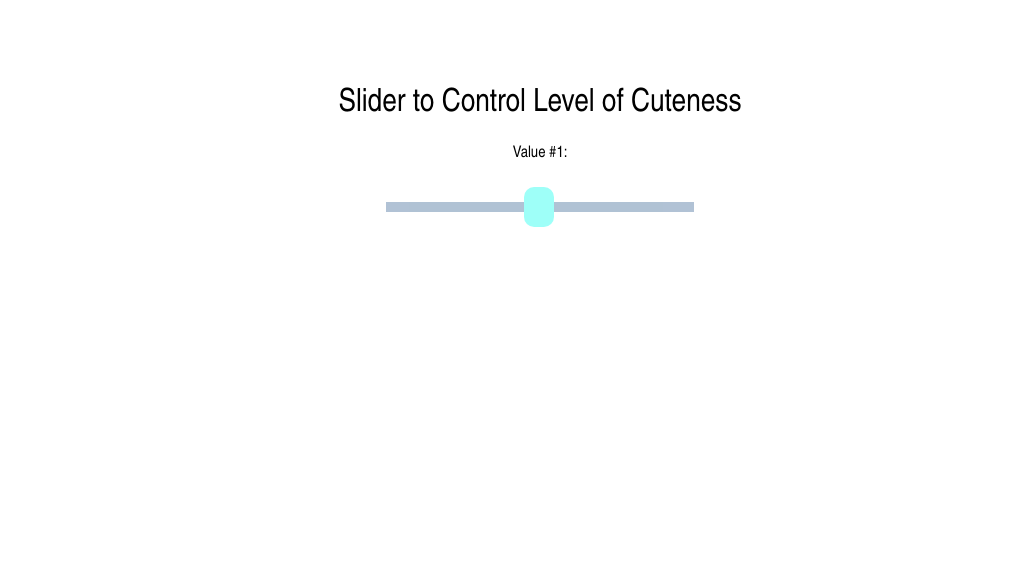
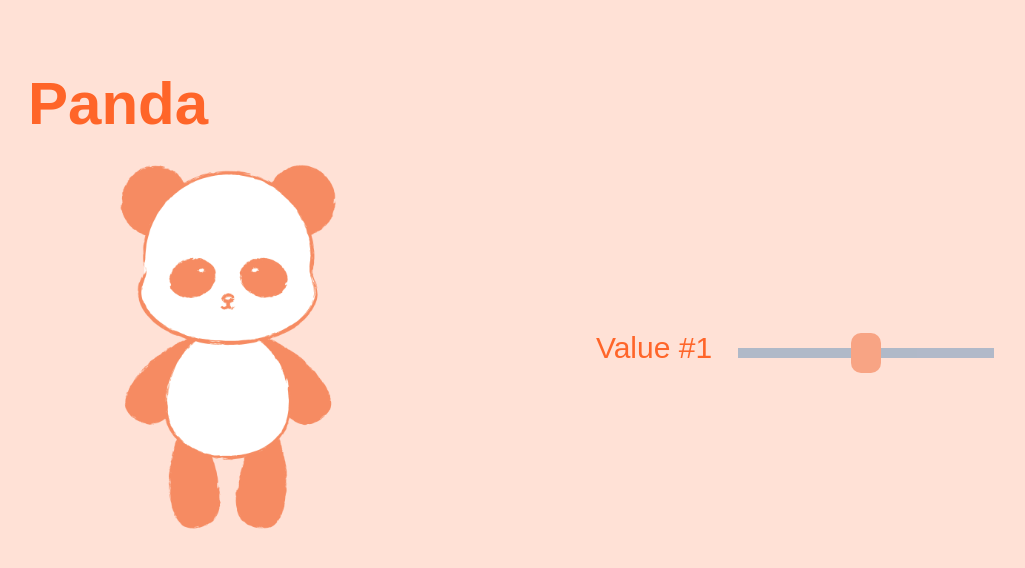
Before and after one commit to Tsai-fu/online-activity-of-cuteness, a plain HTML site: page index.html in a window 1280 px wide. Shown: the whole page, without its empty margins (100-1125 px from the left). Drawn offline with nearby package versions, Linux system fonts and the light colour scheme; a web font is replaced by a local one.

Commit message:
slider linked with illustration

```diff
--- a/index.html
+++ b/index.html
@@ -7,14 +7,29 @@
     <meta name="viewport" content="width=device-width, initial-scale=1.0">
     <title>Cute Identifier</title>
     <link rel="stylesheet" href="style.css">
+
 </head>
 
-<body>
-    <h1>Slider to Control Level of Cuteness</h1>
-    <div class="slidecontainer">
-        <p>Value #1:</p>
-        <br>
-        <input type="range" min="1" max="100" value="50" class="slider">
+<body class="homepage">
+    <main>
+        <h1>Panda</h1>
+    </main>
+
+    <main class="main-section">
+        <div class="illustration">
+            <img src="images/crayon-panda.png" alt="crayon-panda" id="Panda">
+        </div>
+
+        <div class="slidecontainer">
+            <label for="value#1">Value #1</label>
+            <input type="range" min="5" max="11" value="8" class="slider" id="Slider" name="value#1">
+        </div>
+    </main>
+
+    <script src="https://code.jquery.com/jquery-3.6.1.min.js"
+        integrity="sha256-o88AwQnZB+VDvE9tvIXrMQaPlFFSUTR+nldQm1LuPXQ=" crossorigin="anonymous"></script>
+    <script src="script.js"></script>
+
 </body>
 
 </html>
--- /dev/null
+++ b/script.js
@@ -0,0 +1,4 @@
+document.getElementById("Slider").oninput = function changeImageSize() {
+    var x = document.getElementById("Slider").value;
+    document.getElementById("Panda").style.height = String(x * 40) + "px";
+}
--- a/style.css
+++ b/style.css
@@ -1,22 +1,66 @@
+@import url('https://fonts.googleapis.com/css2?family=Dongle:wght@300;400;700&display=swap');
+
+h1,
+h3,
+p,
+label {
+    font-family: 'Dongle', sans-serif;
+    font-weight: 400;
+    line-height: 0%;
+    color: #ff6529;
+}
+
+h1 {
+    font-weight: 700;
+    font-size: 60px;
+}
+
+p,
+h3,
+label {
+    font-size: 30px;
+}
+
 body {
     margin: 0;
     padding: 5% 10%;
-    text-align: center;
+    background-color: #ffe1d6;
 }
 
-h1,
-p {
-    font-family: 'Franklin Gothic', 'Arial Narrow', Arial, sans-serif;
-    font-weight: 400;
+label {
+    padding-right: 20px;
+}
+
+.main-section {
+    display: flex;
+    /* border: 1px solid red; */
+}
+
+.illustration {
+    flex: 1;
+    max-width: 100%;
+    /* border: 1px solid red; */
+    align-items: center;
+    justify-content: center;
+}
+
+.illustration img {
+    width: auto;
+    height: 400px;
+    /* border: 1px solid red; */
 }
 
 .slidecontainer {
+    padding-top: 200px;
     width: 100%;
+    flex: 1;
+    text-align: center;
+    /* border: 1px solid red; */
 }
 
 .slider {
     -webkit-appearance: none;
-    width: 30%;
+    width: 50%;
     height: 10px;
     background: #90a9c3;
     outline: none;
@@ -34,7 +78,8 @@ p {
     width: 30px;
     height: 40px;
     border-radius: 10px;
-    background: #76fff6;
+    background: #f68b62;
+    /* background: #76fff6; */
     /* border: #76fff6 solid 5px; */
     cursor: pointer;
 }
```
Also changed, not shown: images/crayon-panda.png (added).
